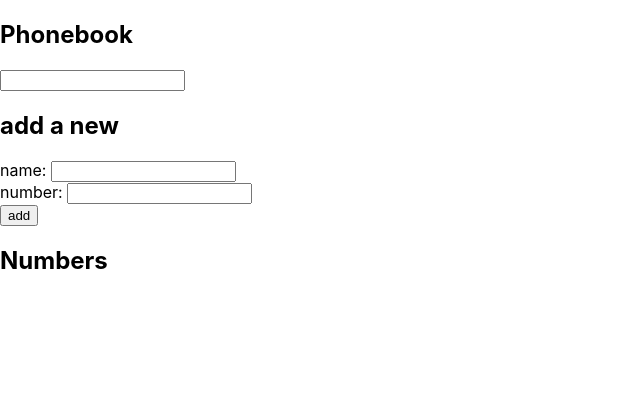
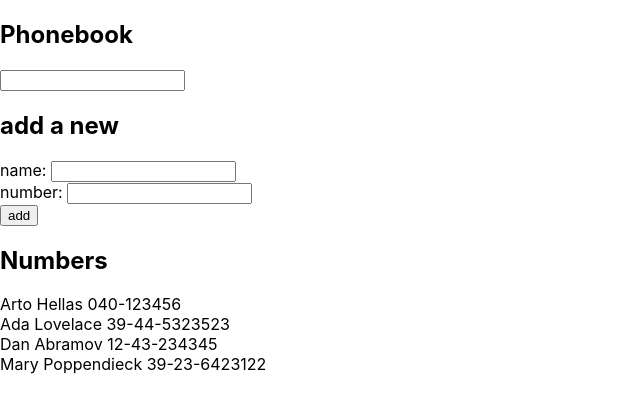
Before and after one commit to kcc343/kcc343-FullStackExercises, a React (Create React App) app in the folder part2/phonebook/: page / in a window 1280 px wide. Shown: the top 412 px of the page, without its empty margins (0-640 px from the left). Built offline with nearby package versions, Linux system fonts and the light colour scheme; no server answers; data requests are answered from the project's data file; the HTML template or start-up script is replaced by a standard one.

Commit message:
ex 2.11 added db.json and fetch data from server using axios and effect hook

```diff
--- a/part2/phonebook/src/App.js
+++ b/part2/phonebook/src/App.js
@@ -11,9 +11,8 @@ const App = (data) => {
   const [show, setShow] = useState('')
 
   useEffect(() => {
-    console.log('effect')
     axios
-      .get('http://localhost:3001/Persons')
+      .get('http://localhost:3001/persons')
       .then(response => {
         setPersons(response.data)
       })
```
Also changed, not shown: part2/phonebook/package.json (+4 -3 lines), part2/phonebook/db.json (renamed from part2/phonebook/src/db.json), 1 other file (tests, documents, lock files or other folders).
